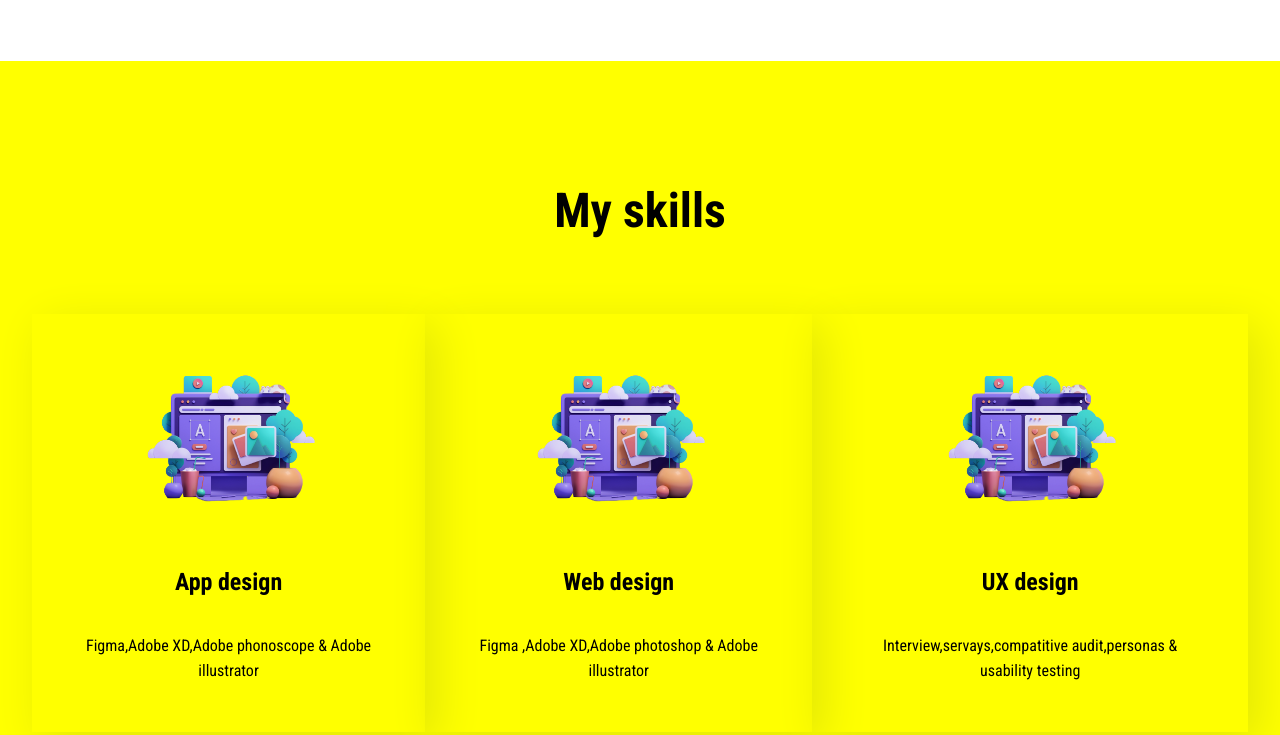
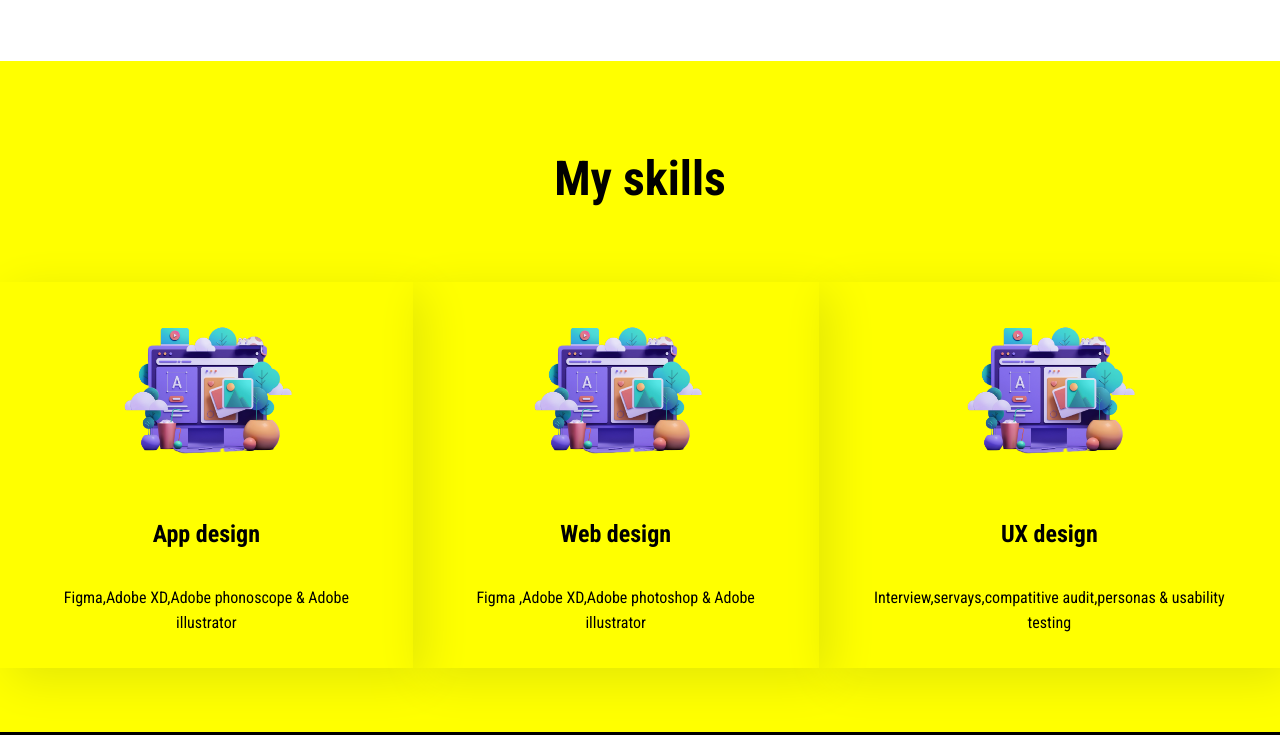
Before and after one commit to devfahimmuntasir/kung-fu-panda-, a plain HTML site: page index.html in a window 1280 px wide. Shown: the part 1458-2193 px from the top of the page. Drawn offline with Linux system fonts and the light colour scheme; a web font is replaced by a local one.

Commit message:
respocive complited

```diff
--- a/css/style.css
+++ b/css/style.css
@@ -168,7 +168,6 @@
 }
 .box {
   box-shadow: 11px 11px 44px 0px rgb(226 231 6);
-  padding: 1rem;
 }
 .box h3 {
   font-size: 1.5rem;
--- a/css/widescreen.css
+++ b/css/widescreen.css
@@ -44,9 +44,6 @@
 }
 
 /* My skills */
-#skills {
-  height: 80vh;
-}
 .box {
   padding: 0.5rem;
 }
--- a/index.html
+++ b/index.html
@@ -77,7 +77,7 @@
 
 <!-- My Skills -->
 <section id="skills">
-  <div class="container p-2">
+  <div class="container">
     <h2>My skills</h2>
     <div class="skills-list px-3">
       <div class="box">
```
